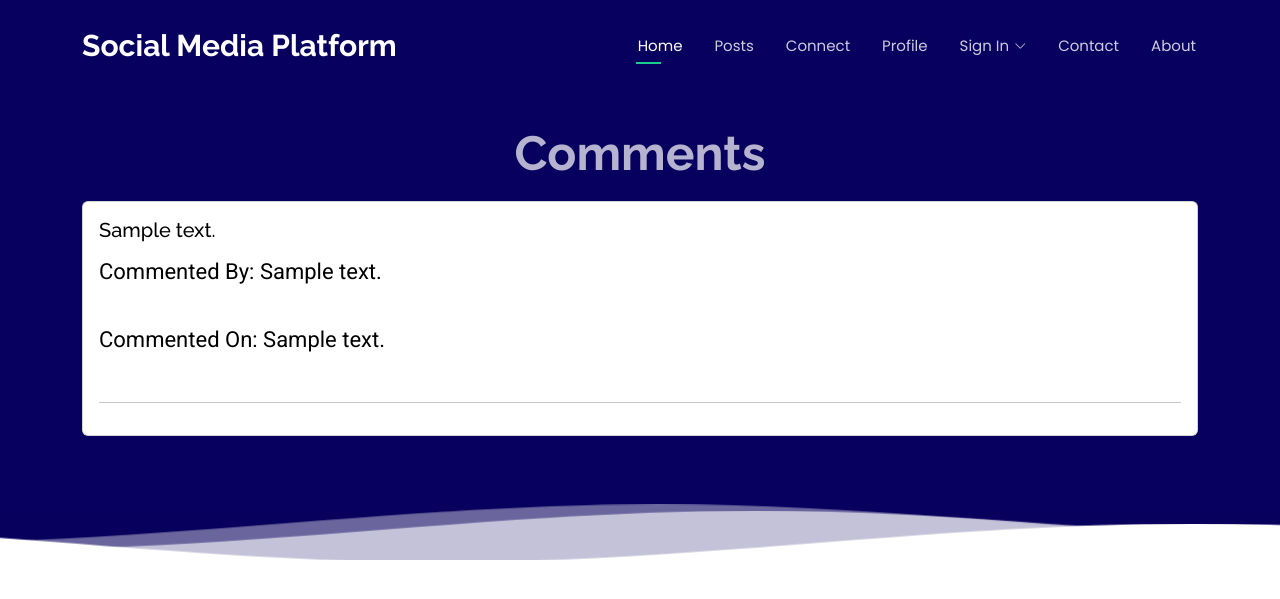
After one commit to SoyebAhmed5/SomeTime, a Flask app: page /viewcomment/1 in a window 1280 px wide. The commit adds this page. Shown: the top 599 px of the page. Run offline with Flask 3, Linux system fonts and the light colour scheme; tables that the repository leaves empty hold one stand-in row (values such as "Sample post"); some libraries are stand-ins or nearby versions.

Commit message:
Backend Logic for Comments

```diff
--- a/socialmedia/app.py
+++ b/socialmedia/app.py
@@ -191,3 +191,26 @@ def like(id):
     post.likes = post.likes + 1
     db.session.commit()
     return redirect(url_for('index'))
+
+
+@app.route('/comment/<int:id>',methods=['GET','POST'])
+def comment(id):
+    if request.method == 'POST':
+        comment = request.form['comment']
+        commentedBy = request.form['commented']
+        commentedOn = datetime.now()
+        query = Comments(post_id=id, comment=comment, commentedBy=commentedBy, commentedOn=commentedOn)
+        db.session.add(query)
+        db.session.commit()
+        flash("Comment added successfully","success")
+    return redirect(url_for('index'))
+
+
+@app.route('/viewcomment/<int:id>',methods=['GET','POST'])
+def viewcomment(id):
+    post = Comments.query.filter_by(post_id=id).all()
+    return render_template("comments.html", post=post)
+
+
+if __name__ == "__main__":
+    app.run(debug=True)
--- a/socialmedia/templates/auth.html
+++ b/socialmedia/templates/auth.html
@@ -43,26 +43,38 @@
           <h1 class="sitename">Social Media Platform</h1>
         </a>
 
-        <nav id="navmenu" class="navmenu">
+       <nav id="navmenu" class="navmenu">
           <ul>
             <li><a href="/" class="active">Home</a></li>
             <li><a href="/posts">Posts</a></li>
             <li><a href="/connect">Connect</a></li>
-            <li><a href="/gallery">Gallery</a></li>
-            <li><a href="/search">Search</a></li>
             <li><a href="/profile">Profile</a></li>
+
+            {% if current_user.is_authenticated %}
             <li class="dropdown">
-              <a href="/signin"
-                ><span>Signin</span>
+              <a href="/"
+                ><span>Welcome, {{ current_user.first_name }}</span>
+                <i class="bi bi-chevron-down toggle-dropdown"></i
+              ></a>
+              <ul>
+                <li><a href="/logout">Logout</a></li>
+              </ul>
+            </li>
+
+            {% else %}
+            <li class="dropdown">
+              <a href="/signup"
+                ><span>Sign In</span>
                 <i class="bi bi-chevron-down toggle-dropdown"></i
               ></a>
               <ul>
                 <li><a href="/signup">Signup</a></li>
-
                 <li><a href="/login">Login</a></li>
-                <li><a href="/logout">Logout</a></li>
               </ul>
             </li>
+
+            {% endif %}
+
             <li><a href="/contact">Contact</a></li>
             <li><a href="/about">About</a></li>
           </ul>
--- a/socialmedia/templates/base.html
+++ b/socialmedia/templates/base.html
@@ -49,8 +49,6 @@
             <li><a href="/" class="active">Home</a></li>
             <li><a href="/posts">Posts</a></li>
             <li><a href="/connect">Connect</a></li>
-            <li><a href="/gallery">Gallery</a></li>
-            <li><a href="/search">Search</a></li>
             <li><a href="/profile">Profile</a></li>
 
             {% if current_user.is_authenticated %}
--- /dev/null
+++ b/socialmedia/templates/comments.html
@@ -0,0 +1,18 @@
+{% extends "auth.html" %}
+{% block title %}Comments{% endblock %}
+{% block forms %}
+
+<h1 class="text-center">Comments</h1>
+
+<div class="card p-3">
+    {% include 'messages.html' %}
+
+    {% for p in post %}
+        <h5 class="text-black">{{ p.comment }}</h5>
+        <p class="text-black">Commented By: {{ p.commentedBy }}</p>
+        <p class="text-black">Commented On: {{ p.commentedOn }}</p>
+        <hr>
+    {% endfor %}
+</div>
+
+{% endblock forms %}
```
Also changed, not shown: socialmedia/templates/index.html (+17 -1 lines).
